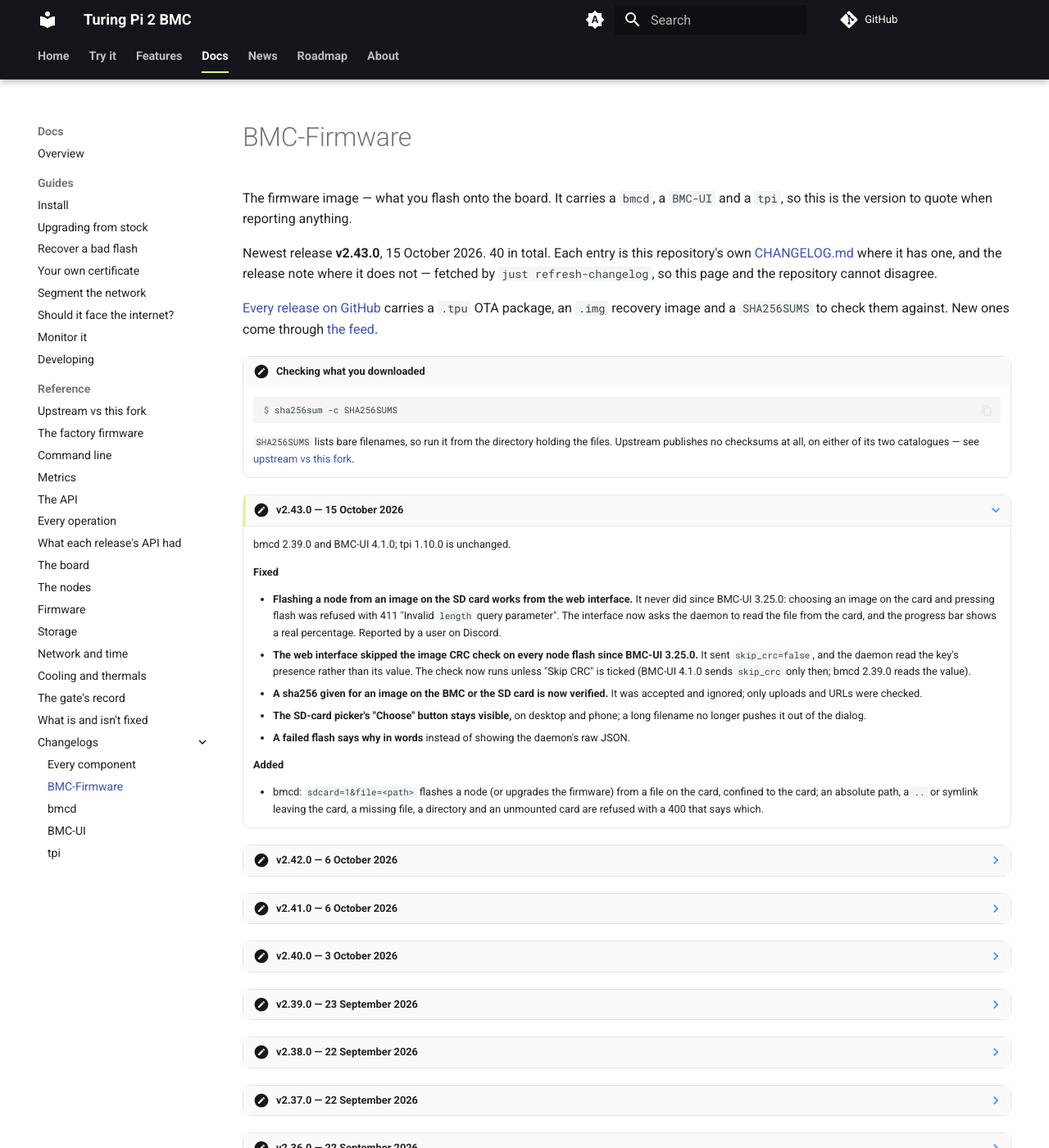
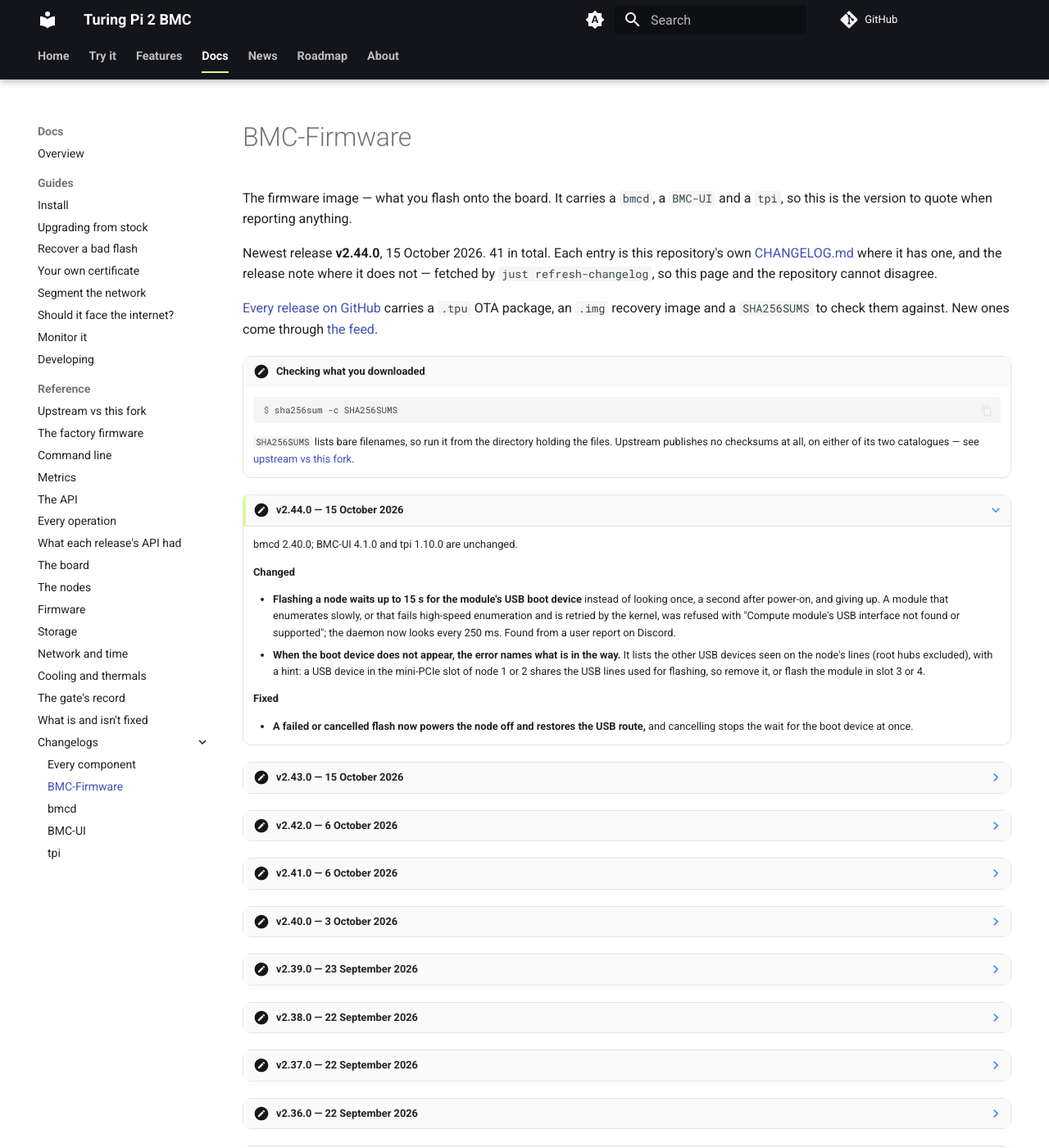
Before and after one commit to excavador-turing/www, an MkDocs documentation site: the page built from docs/changelog/firmware.md, in a window 1280 px wide and 1400 px high. Shown: the whole window at 82% size. Built offline with MkDocs 1.6.1 and Material for MkDocs 9.7.7, drawn with Linux system fonts in a browser that asks for light colours; comment, search, counter and statistics services are not loaded.

Commit message:
v2.44.0: refresh the changelog, the post and the facts from the release
Co-Authored-By: Claude Opus 5.5 (1M context) <noreply@anthropic.com>

```diff
--- a/docs/changelog/firmware.md
+++ b/docs/changelog/firmware.md
@@ -1,5 +1,5 @@
 ---
-description: "Every BMC-Firmware release and what changed in it: 40 entries, newest v2.43.0, taken from the repository's own CHANGELOG.md."
+description: "Every BMC-Firmware release and what changed in it: 41 entries, newest v2.44.0, taken from the repository's own CHANGELOG.md."
 hide:
   - toc
 ---
@@ -8,7 +8,7 @@ hide:
 
 The firmware image — what you flash onto the board. It carries a `bmcd`, a `BMC-UI` and a `tpi`, so this is the version to quote when reporting anything.
 
-Newest release **v2.43.0**, 15 October 2026. 40 in total. Each entry is this repository's own [CHANGELOG.md](https://github.com/excavador-turing/BMC-Firmware/blob/hive/CHANGELOG.md) where it has one, and the release note where it does not — fetched by `just refresh-changelog`, so this page and the repository cannot disagree.
+Newest release **v2.44.0**, 15 October 2026. 41 in total. Each entry is this repository's own [CHANGELOG.md](https://github.com/excavador-turing/BMC-Firmware/blob/hive/CHANGELOG.md) where it has one, and the release note where it does not — fetched by `just refresh-changelog`, so this page and the repository cannot disagree.
 
 [Every release on GitHub](https://github.com/excavador-turing/BMC-Firmware/releases) carries a `.tpu` OTA package, an `.img` recovery image and a `SHA256SUMS` to check them against. New ones come through [the feed](../feed.xml).
 
@@ -20,7 +20,30 @@ Newest release **v2.43.0**, 15 October 2026. 40 in total. Each entry is this rep
 
     `SHA256SUMS` lists bare filenames, so run it from the directory holding the files. Upstream publishes no checksums at all, on either of its two catalogues — see [upstream vs this fork](../reference/comparison.md).
 
-???+ note "v2.43.0 — 15 October 2026"
+???+ note "v2.44.0 — 15 October 2026"
+
+    bmcd 2.40.0; BMC-UI 4.1.0 and tpi 1.10.0 are unchanged.
+
+    **Changed**
+
+    - **Flashing a node waits up to 15 s for the module's USB boot device** instead
+      of looking once, a second after power-on, and giving up. A module that
+      enumerates slowly, or that fails high-speed enumeration and is retried by the
+      kernel, was refused with "Compute module's USB interface not found or
+      supported"; the daemon now looks every 250 ms. Found from a user report on
+      Discord.
+    - **When the boot device does not appear, the error names what is in the
+      way.** It lists the other USB devices seen on the node's lines (root hubs
+      excluded), with a hint: a USB device in the mini-PCIe slot of node 1 or 2
+      shares the USB lines used for flashing, so remove it, or flash the module in
+      slot 3 or 4.
+
+    **Fixed**
+
+    - **A failed or cancelled flash now powers the node off and restores the USB
+      route,** and cancelling stops the wait for the boot device at once.
+
+??? note "v2.43.0 — 15 October 2026"
 
     bmcd 2.39.0 and BMC-UI 4.1.0; tpi 1.10.0 is unchanged.
 
--- a/docs/data/news-posts.json
+++ b/docs/data/news-posts.json
@@ -1,4 +1,5 @@
 {
+ "v2.44.0": "v2.44.0",
  "v2.43.0": "v2.43.0",
  "v2.42.0": "v2.42.0",
  "v2.41.0": "v2.41.0",
--- a/docs/feed.xml
+++ b/docs/feed.xml
@@ -7,6 +7,32 @@
   <id>https://turingpi.xyz/feed.xml</id>
   <updated>2026-10-15T00:00:00Z</updated>
   <author><name>excavador-turing</name></author>
+  <entry>
+    <title>Firmware v2.44.0: Flashing names what is in the way</title>
+    <link href="https://turingpi.xyz/news/v2.44.0/"/>
+    <id>tag:turingpi.xyz,2026-10-15:firmware/2.44.0</id>
+    <updated>2026-10-15T00:00:00Z</updated>
+    <content type="text">bmcd 2.40.0; BMC-UI 4.1.0 and tpi 1.10.0 are unchanged.
+
+### Changed
+
+- **Flashing a node waits up to 15 s for the module's USB boot device** instead
+  of looking once, a second after power-on, and giving up. A module that
+  enumerates slowly, or that fails high-speed enumeration and is retried by the
+  kernel, was refused with &quot;Compute module's USB interface not found or
+  supported&quot;; the daemon now looks every 250 ms. Found from a user report on
+  Discord.
+- **When the boot device does not appear, the error names what is in the
+  way.** It lists the other USB devices seen on the node's lines (root hubs
+  excluded), with a hint: a USB device in the mini-PCIe slot of node 1 or 2
+  shares the USB lines used for flashing, so remove it, or flash the module in
+  slot 3 or 4.
+
+### Fixed
+
+- **A failed or cancelled flash now powers the node off and restores the USB
+  route,** and cancelling stops the wait for the boot device at once.</content>
+  </entry>
   <entry>
     <title>Firmware v2.43.0: The web interface checks the image again, and flashes from the SD card</title>
     <link href="https://turingpi.xyz/news/v2.43.0/"/>
@@ -1292,27 +1318,4 @@ it comes back.
   this fork; `tpi-selfupdate` follows.
 - bmcd 2.10.0, `tpi` 1.1.0, BMC-UI 3.7.0.</content>
   </entry>
-  <entry>
-    <title>Firmware v2.7.0</title>
-    <link href="https://turingpi.xyz/news/v2.7.0/"/>
-    <id>tag:turingpi.xyz,2026-09-08:firmware/2.7.0</id>
-    <updated>2026-09-08T00:00:00Z</updated>
-    <content type="text">### Added
-
-- Re-cut of the fork's work under the new organisation, carrying the versions
-  the board was already running so that no board-visible version goes
-  backwards.
-
-### Changed
-
-- Kernel 6.12.109 LTS (upstream: 6.8, never a longterm release).
-- Buildroot 2025.02.17 LTS (upstream: 2024.05.1, end of life).
-- Health-gated A/B promotion: a new image boots tentatively and is kept only
-  if the daemon answers and every compute module's switch port is present.
-  Otherwise the board reboots onto the image it had.
-- A firmware update no longer power-cycles the compute modules.
-- The board temperature is exposed through `thermal_zone0`, and the kernel
-  drives the fan from it instead of a fixed persisted speed.
-- `SHA256SUMS` published per release and verified on download.</content>
-  </entry>
 </feed>
--- a/docs/llms.txt
+++ b/docs/llms.txt
@@ -61,14 +61,15 @@ Generated by `scripts/llms.py` from the site's own navigation and each page's de
 - [Reference: The gate's record](https://turingpi.xyz/reference/gate-history/): Every firmware update these boards have taken and whether the gate promoted or rolled it back, read from the board's own counter.
 - [Reference: What is and isn't fixed](https://turingpi.xyz/reference/known-faults/): What this fork has fixed, what is still open, and what upstream never fixed, each entry with where and when it was measured.
 - [Changelogs: Every component](https://turingpi.xyz/changelog/): What changed in every release of the firmware, the daemon, the interface and the command line, from each repository's own CHANGELOG.md.
-- [Changelogs: BMC-Firmware](https://turingpi.xyz/changelog/firmware/): Every BMC-Firmware release and what changed in it: 40 entries, newest v2.43.0, taken from the repository's own CHANGELOG.md.
-- [Changelogs: bmcd](https://turingpi.xyz/changelog/bmcd/): Every bmcd release and what changed in it: 45 entries, newest 2.39.0, taken from the repository's own CHANGELOG.md.
+- [Changelogs: BMC-Firmware](https://turingpi.xyz/changelog/firmware/): Every BMC-Firmware release and what changed in it: 41 entries, newest v2.44.0, taken from the repository's own CHANGELOG.md.
+- [Changelogs: bmcd](https://turingpi.xyz/changelog/bmcd/): Every bmcd release and what changed in it: 46 entries, newest 2.40.0, taken from the repository's own CHANGELOG.md.
 - [Changelogs: BMC-UI](https://turingpi.xyz/changelog/bmc-ui/): Every BMC-UI release and what changed in it: 40 entries, newest v4.1.0, taken from the repository's own CHANGELOG.md.
 - [Changelogs: tpi](https://turingpi.xyz/changelog/tpi/): Every tpi release and what changed in it: 15 entries, newest v1.10.0, taken from the repository's own CHANGELOG.md.
 
 ## News
 
 - [News](https://turingpi.xyz/news/): What shipped in each Turing Pi 2 BMC firmware release and what it changed for the person using the board, newest first, with the interface pictured.
+- [Flashing names what is in the way](https://turingpi.xyz/news/v2.44.0/): Flashing now waits up to 15 seconds for the module to show up on USB, and when it does not, the error lists the other USB devices on the node and says a card…
 - [The web interface checks the image again, and flashes from the SD card](https://turingpi.xyz/news/v2.43.0/): Since BMC-UI 3.25.0 the web interface skipped the image CRC check on every module flash, and flashing from a file on the SD card failed with a 411.
 - [The SD card keeps the board's password, certificate and settings](https://turingpi.xyz/news/v2.42.0/): Installing from the SD card used to be a factory reset: the password back to turing, a new self-signed certificate, the settings gone.
 - [Firmware v2.41.0](https://turingpi.xyz/news/v2.41.0/): Pins bmcd 2.38.4 and BMC-UI 4.0.1; tpi stays at 1.10.0. One fix, from a reader on the Turing Pi Discord.
@@ -78,7 +79,6 @@ Generated by `scripts/llms.py` from the site's own navigation and each page's de
 - [The password form could not be typed into, and nothing noticed](https://turingpi.xyz/news/v2.37.0/): Three boxes that looked normal, focused normally, and refused every character — including on the page a board shows before it will do anything else, so a board…
 - [Two ways a board with no DNS failed to mention it](https://turingpi.xyz/news/v2.36.0/): A static address came back from every reboot with no resolvers, because the stanza that rebuilds them carried a # the board's ifup read as a comment.
 - [A fixed address from the Network tab, and a clock that says why](https://turingpi.xyz/news/v2.35.0/): The BMC's own address — DHCP or static, with gateway and resolvers — from the Network tab, applied then confirmed at the new address so a typo cannot strand…
-- [The switch gets VLANs, the board asks for a password, and a module is one click](https://turingpi.xyz/news/v2.34.0/): VLANs on the board's own switch, tried before they are kept; a certificate endpoint; a board still on the factory password now insists you change it before it…
 
 ## Roadmap
 
--- a/docs/roadmap.md
+++ b/docs/roadmap.md
@@ -44,11 +44,11 @@ Voted for, built, released. Each card still opens its discussion.
 One post per firmware release, from the repositories' own changelogs — [all of them](news/index.md), or [by feed](feed.xml).
 
 <div class="tp-releases">
+<a href="news/v2.44.0/"><b>v2.44.0</b><span>15 October 2026</span></a>
 <a href="news/v2.43.0/"><b>v2.43.0</b><span>15 October 2026</span></a>
 <a href="news/v2.42.0/"><b>v2.42.0</b><span>6 October 2026</span></a>
 <a href="news/v2.41.0/"><b>v2.41.0</b><span>6 October 2026</span></a>
 <a href="news/v2.40.0/"><b>v2.40.0</b><span>3 October 2026</span></a>
-<a href="news/v2.39.0/"><b>v2.39.0</b><span>23 September 2026</span></a>
 </div>
 
 ## How a thing gets from here to there
```
Also changed, not shown: docs/changelog/bmcd.md (+28 -4 lines), docs/changelog/index.md (+2 -2 lines), docs/data/facts.yaml (+5 -5 lines), docs/news/posts/2.44.0.md (added, +46 -0 lines).
